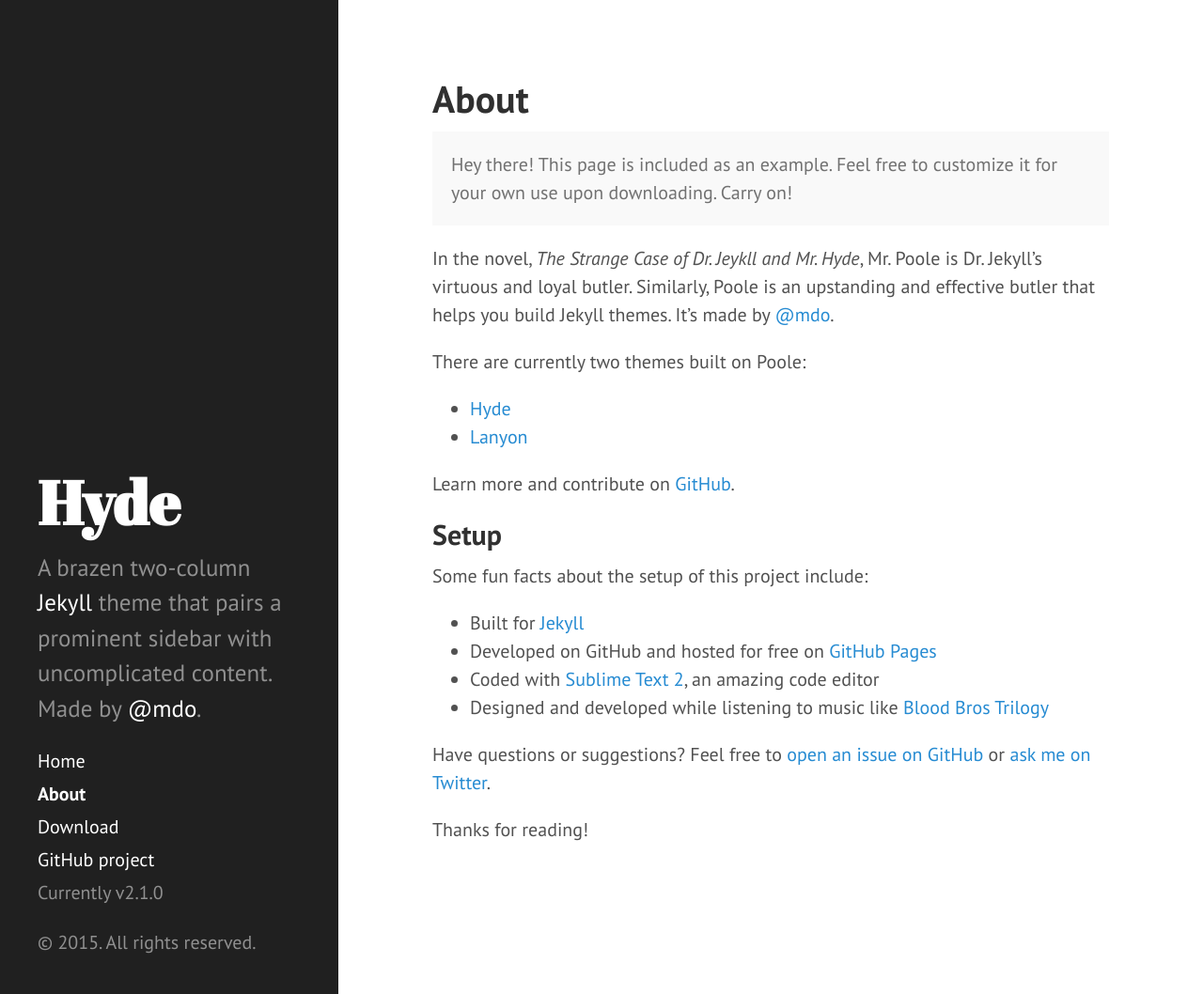
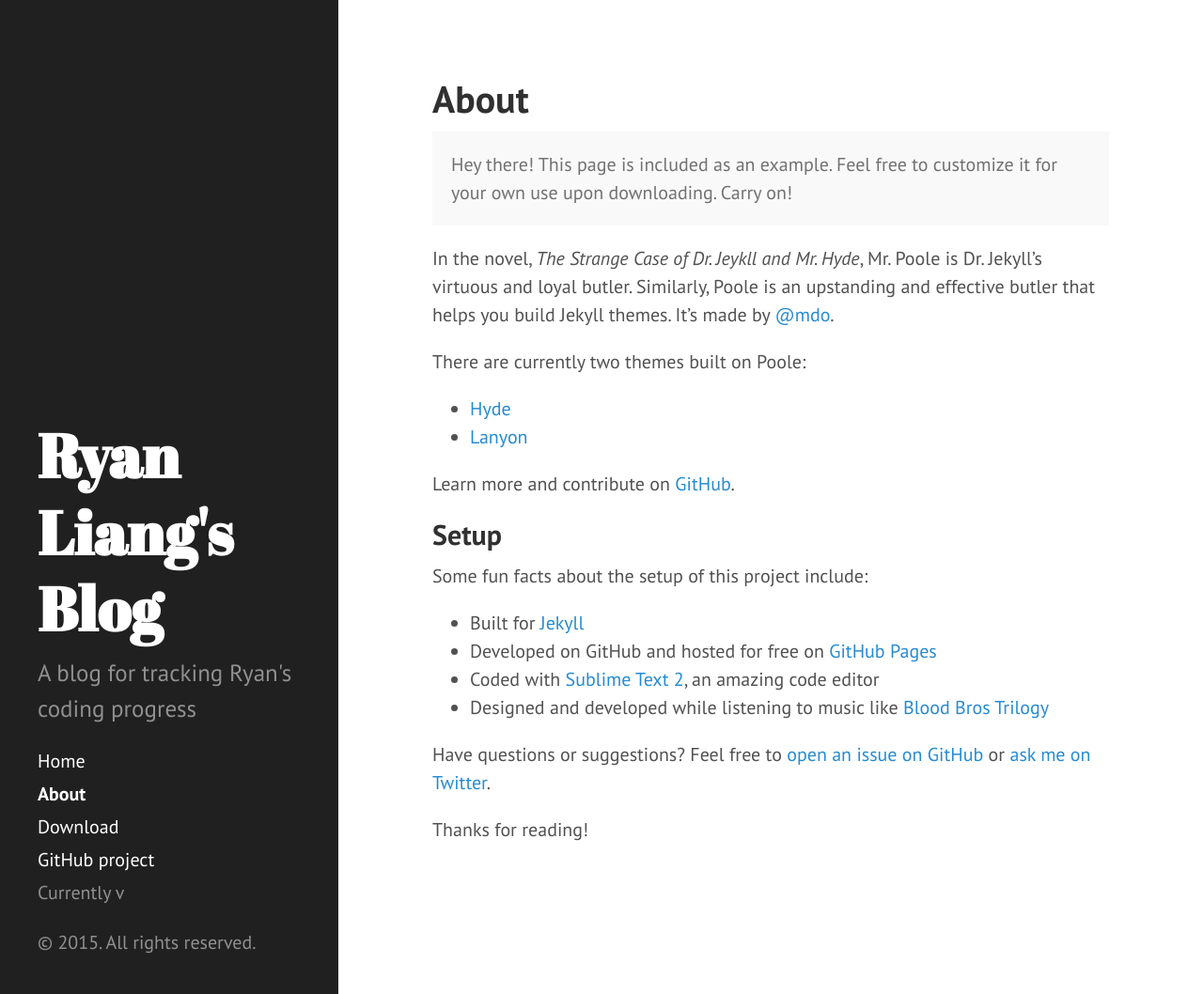
Before and after one commit to ryanliang/ryanliang.github.io, a Jekyll site: the page built from about.md, in a window 1280 px wide and 1058 px high. Shown: the whole window at 94% size. Built offline with Jekyll 4.4.1, drawn with Linux system fonts in a browser that asks for light colours; Markdown is read by kramdown in place of the engine named in the settings.

Commit message:
Revert "updated config file"
This reverts commit 9fd124450396c9fe3f904da3e6cff3e78c10e76a.

```diff
--- a/_config.yml
+++ b/_config.yml
@@ -1,26 +1,18 @@
-# Dependencies
-markdown:         redcarpet
-highlighter:      pygments
+# Site settings
+title: Ryan Liang's Blog
+description: >
+  A blog for tracking Ryan's coding progress
 
-# Permalinks
-permalink:        pretty
-relative_permalinks: true
-
-# Setup
-title:            Hyde
-tagline:          'A Jekyll theme'
-description:      'A brazen two-column <a href="http://jekyllrb.com" target="_blank">Jekyll</a> theme that pairs a prominent sidebar with uncomplicated content. Made by <a href="https://twitter.com/mdo" target="_blank">@mdo</a>.'
-url:              http://hyde.getpoole.com
-baseurl:          /
+baseurl: "" # the subpath of your site, e.g. /blog/
+url: "http://ryanliang.com" # the base hostname & protocol for your site
 
 author:
-  name:           'Mark Otto'
-  url:            https://twitter.com/mdo
+  fullname: Ryan Liang
+  github: ryanliang
+  twitter: ryanliang
+  # disqus: your_disqus_username
 
-paginate:         5
+# google_analytics: 'UA-XXXXXXXX-X'
 
-# Custom vars
-version:          2.1.0
-
-github:
-  repo:           https://github.com/poole/hyde
+# Build settings
+markdown: kramdown
```
